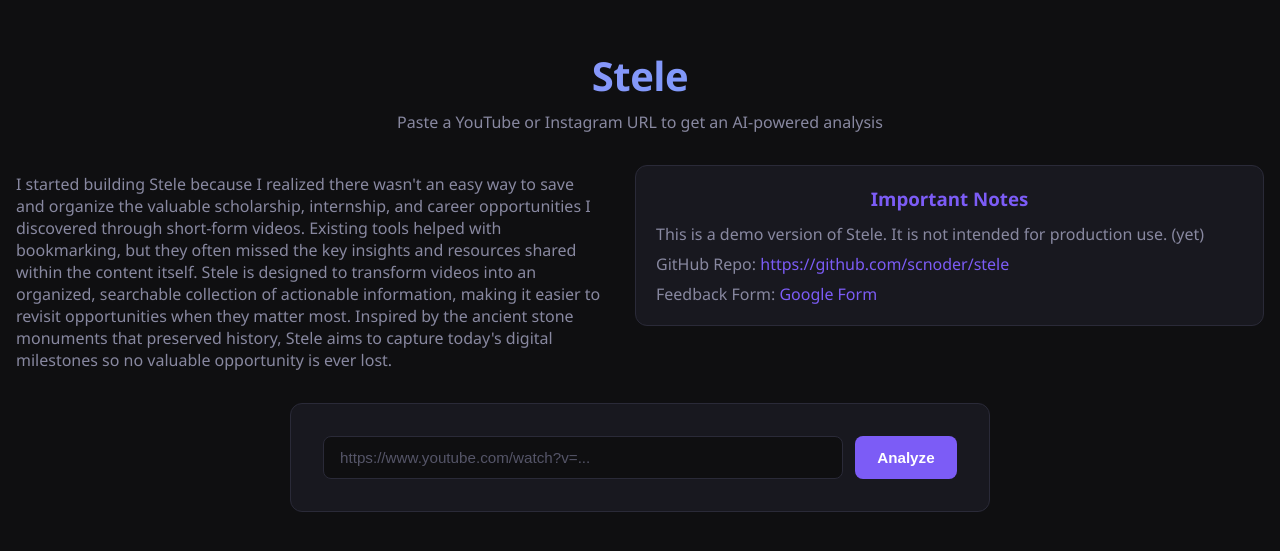
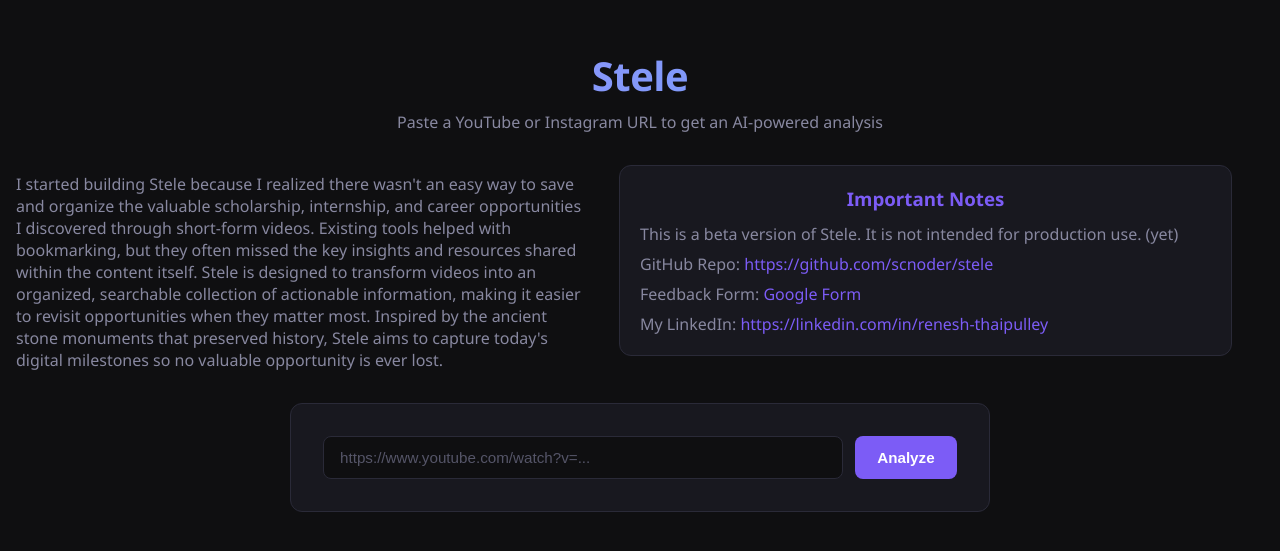
Before and after one commit to scnoder/stele, a Flask app: page / in a window 1280 px wide. Shown: the top 551 px of the page. Run offline with Flask 3, Linux system fonts and the light colour scheme.

Commit message:
feat: added linkedin

```diff
--- a/templates/index.html
+++ b/templates/index.html
@@ -35,9 +35,10 @@
                 <center>
                 <h3>Important Notes</h3>
                 </center>
-                <p>This is a demo version of Stele. It is not intended for production use. (yet)</p>
+                <p>This is a beta version of Stele. It is not intended for production use. (yet)</p>
                 <p>GitHub Repo: <a href="https://github.com/scnoder/stele">https://github.com/scnoder/stele</a></p>
                 <p>Feedback Form: <a href="https://docs.google.com/forms/d/e/1FAIpQLScdmGE6WOi6VoCDeLNIhkH5s2jdXUkqx2zr7s4HTCF1YJi-SQ/viewform?usp=sharing&ouid=107945778200813789461">Google Form</a></p>
+                <p>My LinkedIn: <a href="https://linkedin.com/in/renesh-thaipulley">https://linkedin.com/in/renesh-thaipulley</p>
             </div>
         </div>
 
```
